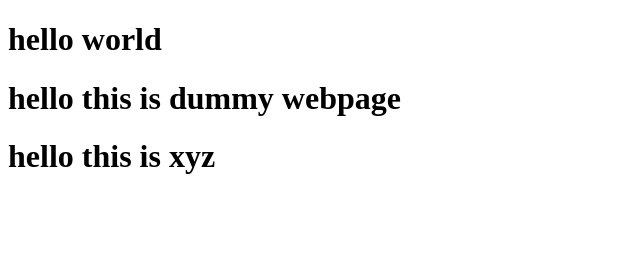
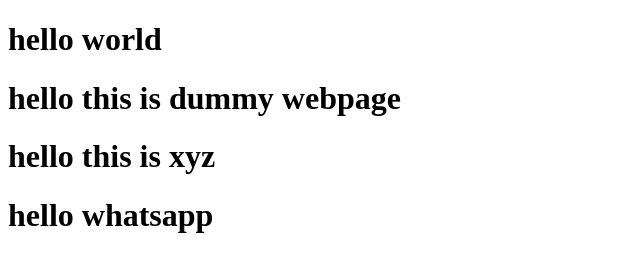
Before and after one commit to Swetha086/html, a plain HTML site: page index.html in a window 1280 px wide. Shown: the whole page, without its empty margins (0-640 px from the left). Drawn offline with Linux system fonts and the light colour scheme.

Commit message:
manager change

```diff
--- a/index.html
+++ b/index.html
@@ -9,5 +9,6 @@
     <h1>hello world </h1>
     <h1>hello this is dummy webpage</h1>
     <h1>hello this is xyz</h1>
+    <h1>hello whatsapp</h1>
 </body>
 </html>
```
